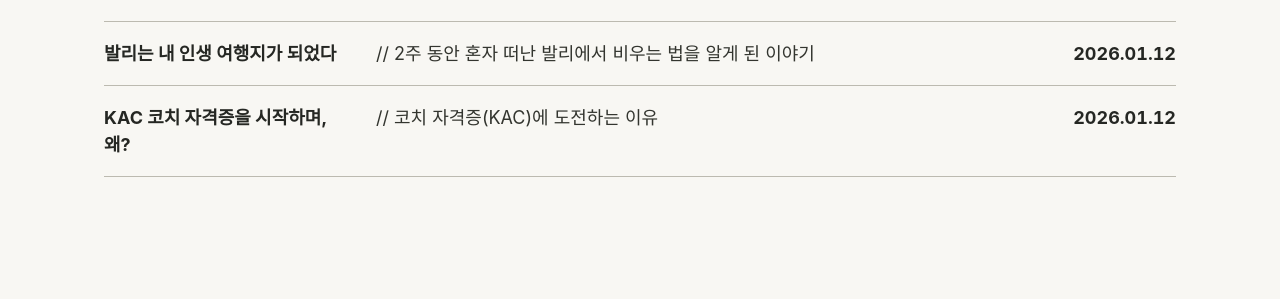
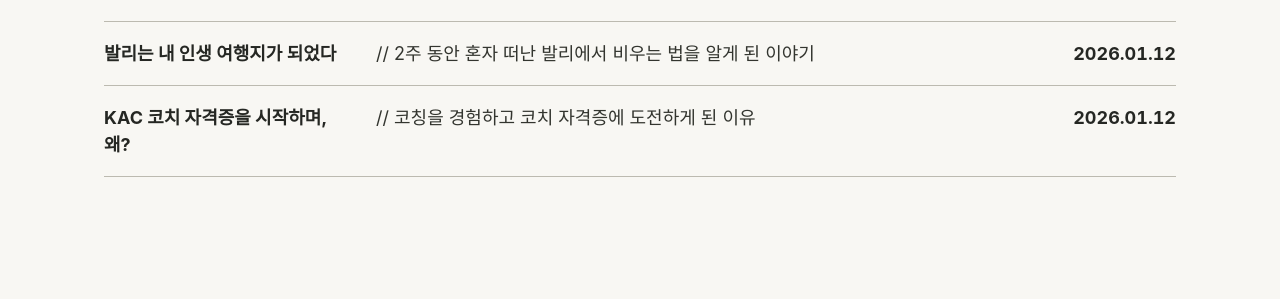
Before and after one commit to k-im-rose/k-im-rose.github.io, a Jekyll site: the page built from thoughts.html, in a window 1280 px wide and 987 px high. Shown: the part 560-859 px from the top of the window. Built offline with Jekyll 4.4.1, drawn with Linux system fonts in a browser that asks for light colours; some web fonts are replaced.

Commit message:
짧은 생각: KAC 글 요약 문구 수정
Co-Authored-By: Claude Haiku 5.5 <noreply@anthropic.com>

```diff
--- a/_thoughts/kac-start.md
+++ b/_thoughts/kac-start.md
@@ -2,7 +2,7 @@
 layout: thought
 title: "KAC 코치 자격증을 시작하며, 왜?"
 date: 2026-01-12 09:00:00 +0900
-summary: 코치 자격증(KAC)에 도전하는 이유
+summary: 코칭을 경험하고 코치 자격증에 도전하게 된 이유
 ---
 
 올해 상반기에는 코치 자격증, KAC를 도전할 예정이다. 1월 31일부터 본격 시작이다.
```
